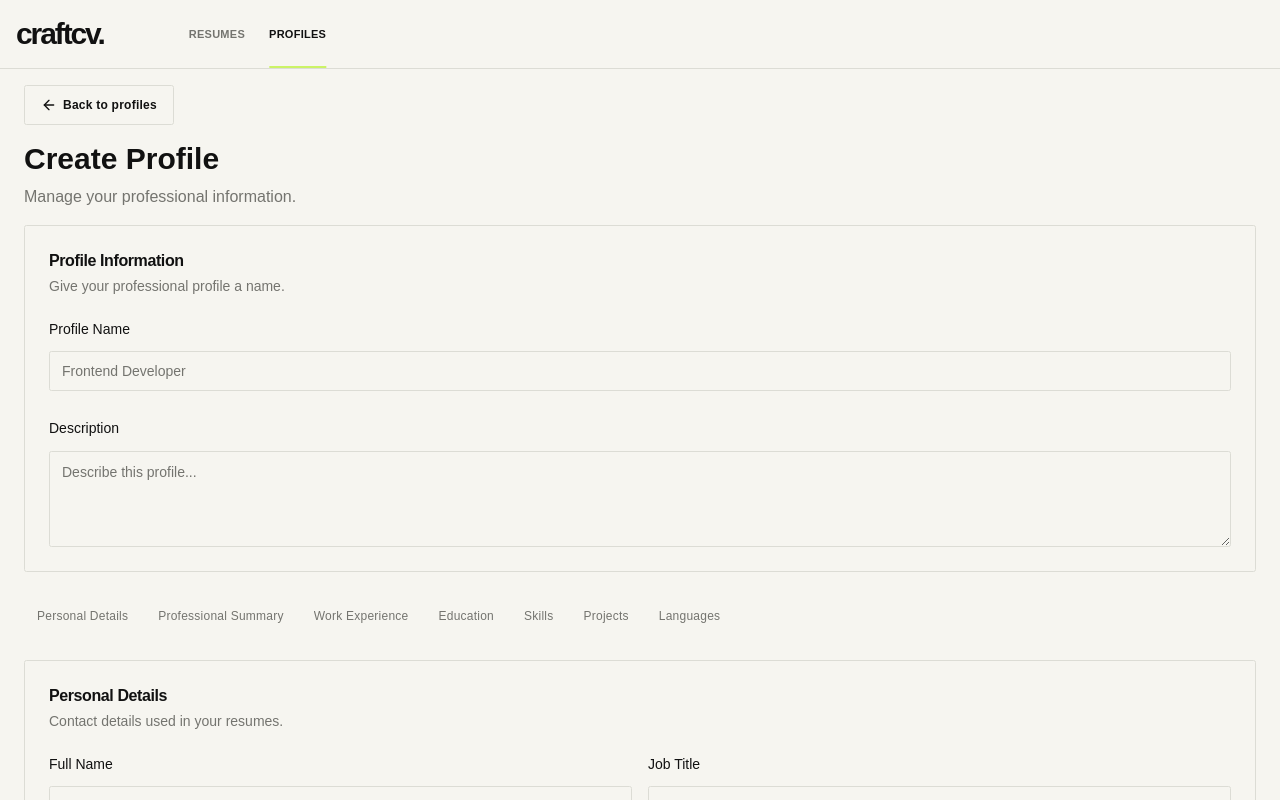
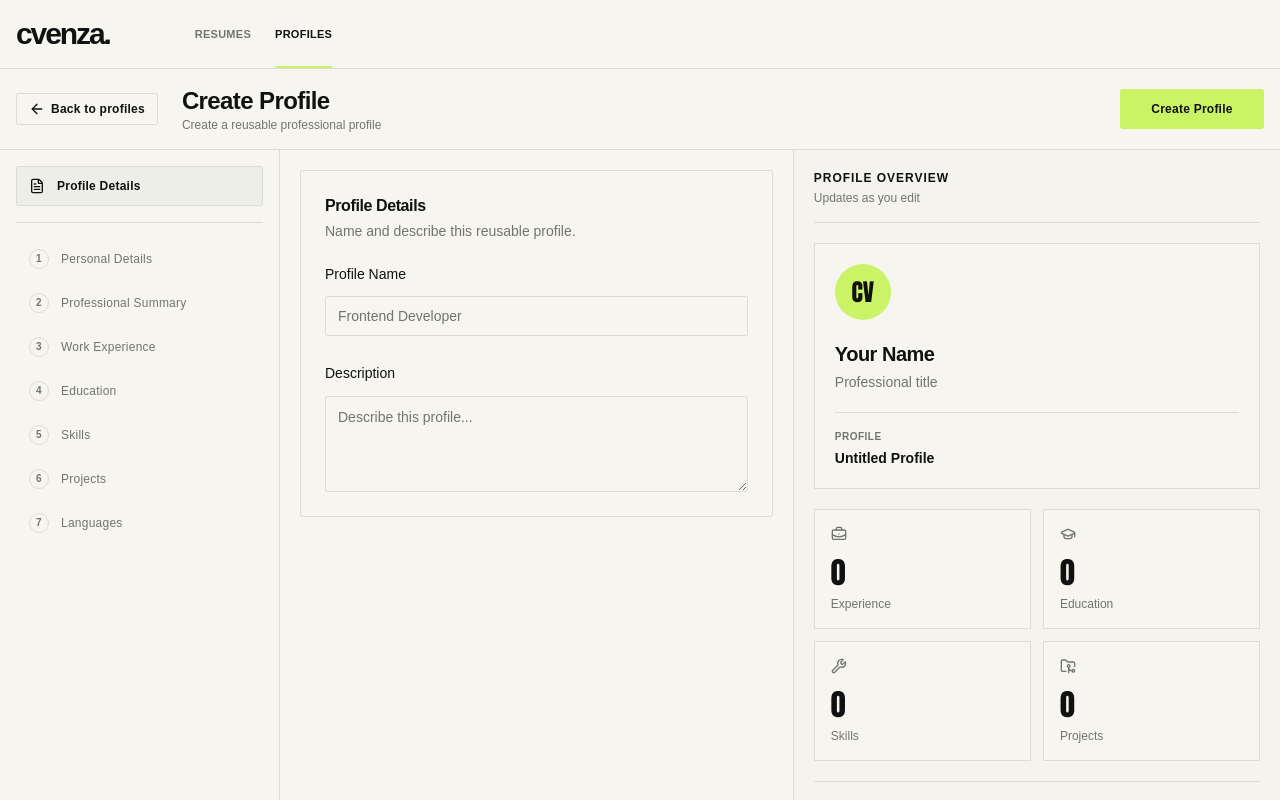
Before and after one commit to MikhailZhelnin/CraftCV, a React (Vite) app: page /profiles/new in a window 1280 px wide. Built offline with nearby package versions, Linux system fonts and the light colour scheme.

Commit message:
profile editor page; new app name

```diff
--- a/index.html
+++ b/index.html
@@ -4,7 +4,7 @@
     <meta charset="UTF-8" />
     <link rel="icon" type="image/svg+xml" href="/favicon.svg" />
     <meta name="viewport" content="width=device-width, initial-scale=1.0" />
-    <title>craftcv.</title>
+    <title>cvenza.</title>
   </head>
   <body>
     <div id="root"></div>
--- a/src/app/layouts/ui/AppHeader.tsx
+++ b/src/app/layouts/ui/AppHeader.tsx
@@ -44,7 +44,7 @@ const AppHeader = () => {
                         aria-label="CraftCV home"
                         className="mr-21.25 shrink-0 text-3xl font-black tracking-[-0.07em] text-foreground"
                     >
-                        craftcv.
+                        cvenza.
                     </NavLink>
 
                     <nav
--- a/src/modules/profiles/ui/ProfileForm.tsx
+++ b/src/modules/profiles/ui/ProfileForm.tsx
@@ -1,17 +1,24 @@
+import { useState } from "react";
 import { FormProvider, useForm, type SubmitErrorHandler } from "react-hook-form";
 import { zodResolver } from "@hookform/resolvers/zod";
+import { ArrowLeft, FileText } from "lucide-react";
+import { cn } from "cn";
 
+import { CAREER_SECTION_IDS, CareerDataSections, CareerSectionNavigator, createEmptyCareerData, findFirstInvalidCareerSection, type CareerSectionId } from "@/modules/career-data";
+
+import { EditorWorkspace } from "@/shared/components/EditorWorkspace";
+import { UnsavedChangesDialog } from "@/shared/components/UnsavedChangesDialog";
+import { useUnsavedChangesGuard } from "@/shared/hooks/useUnsavedChangesGuard";
 import { Card, CardHeader, CardTitle, CardDescription, CardContent } from "@/shared/ui/card";
-
 import { Button } from "@/shared/ui/button";
 import { Input } from "@/shared/ui/input";
 import { Textarea } from "@/shared/ui/textarea";
 import { Field, FieldLabel, FieldError } from "@/shared/ui/field";
 
-import { createEmptyCareerData, CareerDataSections, CareerSectionNavigator, CAREER_SECTION_IDS, findFirstInvalidCareerSection, scrollToCareerSection } from "@/modules/career-data";
-
 import type { ProfileDraft } from "../model/profile.types";
 import { profileFormSchema } from "../model/profile.schema";
+
+import { ProfileOverview } from "./ProfileOverview";
 
 interface ProfileFormProps {
     initialValues?: ProfileDraft;
@@ -19,46 +26,148 @@ interface ProfileFormProps {
     onCancel: () => void;
 };
 
+type ProfileEditorPanel = "details" | CareerSectionId;
+
 export function ProfileForm({ initialValues, onSubmit, onCancel }: ProfileFormProps) {
+    const isEditing = initialValues !== undefined;
+
+    const [activePanel, setActivePanel] = useState<ProfileEditorPanel>("details");
+
+    const [saveError, setSaveError] = useState<string | null>(null);
+
     const methods = useForm<ProfileDraft>({
         resolver: zodResolver(profileFormSchema),
         shouldFocusError: false,
+        shouldUnregister: false,
 
-        defaultValues: initialValues ?? {
+        defaultValues: initialValues
+            ? structuredClone(initialValues)
+            : {
                 name: "",
                 description: "",
                 careerData: createEmptyCareerData(),
             },
     });
 
-    const { register, handleSubmit, formState: { errors, isSubmitting } } = methods;
+    const { register, handleSubmit, formState: { errors, isDirty, isSubmitting } } = methods;
 
+    const navigationGuard = useUnsavedChangesGuard(isDirty);
+
+    const activeCareerSection = CAREER_SECTION_IDS.find((id) => id === activePanel) ?? null;
+
+    const onValid = (data: ProfileDraft) => {
+        setSaveError(null);
+
+        try {
+            onSubmit(data);
+
+            methods.reset(data);
+            navigationGuard.allowNextNavigation();
+
+            onCancel();
+        } catch (error) {
+            console.error("Failed to save profile:", error);
+
+            navigationGuard.resumeBlocking();
+            setSaveError("Could not save your profile. Please try again.");
+        };
+    };
 
     const onInvalid: SubmitErrorHandler<ProfileDraft> = (formErrors) => {
-        if (formErrors.name) {
-            methods.setFocus("name");
-            return;
-        };
-
-        if (formErrors.description) {
-            methods.setFocus("description");
+        if (formErrors.name || formErrors.description) {
+            setActivePanel("details");
             return;
         };
 
         const firstInvalidSection = findFirstInvalidCareerSection(formErrors, CAREER_SECTION_IDS);
 
         if (firstInvalidSection) {
-            scrollToCareerSection(firstInvalidSection);
+            setActivePanel(firstInvalidSection);
         };
     };
 
     return (
         <FormProvider {...methods}>
-            <form className="space-y-6" noValidate onSubmit={handleSubmit(onSubmit, onInvalid)}>
+            <UnsavedChangesDialog
+                open={navigationGuard.isBlocked}
+                onStay={navigationGuard.stay}
+                onLeave={navigationGuard.leave}
+            />
+
+            <form className="flex h-full min-h-0 flex-col" noValidate onSubmit={handleSubmit(onValid, onInvalid)}>
+                <header className="shrink-0 border-b border-border">
+                    <div className="flex flex-wrap items-center justify-between gap-4 px-4 py-4">
+                        <div className="flex flex-wrap items-center gap-6">
+                            <Button
+                                type="button"
+                                variant="outline"
+                                size="sm"
+                                onClick={onCancel}
+                            >
+                                <ArrowLeft className="size-4" />
+                                Back to profiles
+                            </Button>
+
+                            <div>
+                                <h1 className="text-2xl font-semibold tracking-tight">{isEditing ? "Edit Profile" : "Create Profile"}</h1>
+                                <p className="text-xs text-muted-foreground">{isEditing ? initialValues.name : "Create a reusable professional profile"}</p>
+                            </div>
+                        </div>
+
+                        <Button
+                            type="submit"
+                            disabled={isSubmitting}
+                            className="min-w-36"
+                        >
+                            {isEditing ? "Save Changes" : "Create Profile"}
+                        </Button>
+                    </div>
+                </header>
+
+                {saveError && (
+                    <div role="alert" className="shrink-0 border-b border-destructive/20 px-6 py-3 text-sm text-destructive">{saveError}</div>
+                )}
+
+                <div className="min-h-0 flex-1 xl:overflow-hidden">
+                    <EditorWorkspace
+                        contentKey={activePanel}
+                        navigation={
+                            <div className="space-y-4">
+                                <div className="border-b border-border pb-4">
+                                    <Button
+                                        type="button"
+                                        variant="ghost"
+                                        aria-current={activePanel === "details" ? "step" : undefined}
+                                        onClick={() => setActivePanel("details")}
+                                        className={cn(
+                                            "h-10 w-full justify-start gap-3 rounded-sm border px-3 text-left text-xs",
+                                            activePanel === "details" ? "border-border bg-muted" : "border-transparent"
+                                        )}
+                                    >
+                                        <FileText className="size-4" />
+                                        Profile Details
+
+                                        {(errors.name || errors.description) && (
+                                            <span aria-label="Contains errors" className="ml-auto size-2 rounded-full bg-destructive" />
+                                        )}
+                                    </Button>
+                                </div>
+
+                                <CareerSectionNavigator
+                                    order={CAREER_SECTION_IDS}
+                                    activeId={activeCareerSection}
+                                    onSelect={setActivePanel}
+                                    errors={errors}
+                                />
+                            </div>
+                        }
+                        rightPanel={<ProfileOverview />}
+                    >
+                        {activePanel === "details" && (
                             <Card>
                                 <CardHeader>
-                        <CardTitle>Profile Information</CardTitle>
-                        <CardDescription>Give your professional profile a name.</CardDescription>
+                                    <CardTitle>Profile Details</CardTitle>
+                                    <CardDescription>Name and describe this reusable profile.</CardDescription>
                                 </CardHeader>
 
                                 <CardContent className="space-y-4">
@@ -93,19 +202,13 @@ export function ProfileForm({ initialValues, onSubmit, onCancel }: ProfileFormPr
                                     </Field>
                                 </CardContent>
                             </Card>
+                        )}
 
-                <CareerSectionNavigator order={CAREER_SECTION_IDS} errors={errors} />
-
-                <CareerDataSections />
-
-                <div className="flex justify-end gap-3">
-                    <Button type="button" variant="outline" onClick={onCancel}>
-                        Cancel
-                    </Button>
-
-                    <Button type="submit" disabled={isSubmitting}>
-                        {initialValues ? "Save Changes" : "Create Profile"}
-                    </Button>
+                        <CareerDataSections
+                            order={CAREER_SECTION_IDS}
+                            activeSectionId={activeCareerSection}
+                        />
+                    </EditorWorkspace>
                 </div>
             </form>
         </FormProvider>
--- a/src/modules/profiles/ui/ProfileList.tsx
+++ b/src/modules/profiles/ui/ProfileList.tsx
@@ -12,12 +12,6 @@ interface ProfileListProps {
 };
 
 export function ProfileList({ profiles, onEdit, onDelete, onCreateNew }: ProfileListProps) {
-    if (profiles.length === 0) {
-        return (
-            <p className="text-center text-gray-500">No profiles yet.</p>
-        );
-    };
-
     return (
         <div className="grid auto-rows-fr grid-cols-1 gap-4 min-[480px]:grid-cols-2 md:grid-cols-3 xl:grid-cols-4 mb-4">
             {profiles.map((profile => (
--- /dev/null
+++ b/src/modules/profiles/ui/ProfileOverview.tsx
@@ -0,0 +1,86 @@
+import { useFormContext, useWatch } from "react-hook-form";
+import { BriefcaseBusiness, GraduationCap, FolderGit2, Wrench } from "lucide-react";
+
+import type { ProfileDraft } from "../model/profile.types";
+
+export function ProfileOverview() {
+    const { control } = useFormContext<ProfileDraft>();
+
+    const profileName = useWatch({ control, name: "name" });
+    const description = useWatch({ control, name: "description" });
+    const careerData = useWatch({ control, name: "careerData" });
+
+    const fullName = careerData.personal.fullName.trim();
+    const jobTitle = careerData.personal.jobTitle.trim();
+
+    const initials = fullName ? fullName.split(/\s+/).slice(0, 2).map((part) => part[0]).join("").toUpperCase() : "CV";
+
+    const stats = [
+        {
+            label: "Experience",
+            value: careerData.experience.length,
+            icon: BriefcaseBusiness,
+        },
+        {
+            label: "Education",
+            value: careerData.education.length,
+            icon: GraduationCap,
+        },
+        {
+            label: "Skills",
+            value: careerData.skills.length,
+            icon: Wrench,
+        },
+        {
+            label: "Projects",
+            value: careerData.projects.length,
+            icon: FolderGit2,
+        },
+    ];
+
+    return (
+        <div className="space-y-5">
+            <div className="border-b border-border pb-4">
+                <h2 className="text-xs font-bold uppercase tracking-[0.08em]">Profile Overview</h2>
+                <p className="mt-1 text-xs text-muted-foreground">Updates as you edit</p>
+            </div>
+
+            <div className="border border-border bg-card p-5">
+                <div className="mb-5 flex size-14 items-center justify-center rounded-full bg-primary font-display text-2xl text-primary-foreground">
+                    {initials}
+                </div>
+
+                <h3 className="wrap-break-word text-xl font-semibold tracking-tight">{fullName || "Your Name"}</h3>
+
+                <p className="mt-1 text-sm text-muted-foreground"> {jobTitle || "Professional title"}</p>
+
+                <div className="mt-5 border-t border-border pt-4">
+                    <p className="text-[10px] font-semibold uppercase tracking-wider text-muted-foreground">Profile</p>
+                    <p className="mt-1 text-sm font-semibold">{profileName || "Untitled Profile"}</p>
+                    {description && (
+                        <p className="mt-2 wrap-break-word text-xs leading-relaxed text-muted-foreground">{description}</p>
+                    )}
+                </div>
+            </div>
+
+            <div className="grid grid-cols-2 gap-3">
+                {stats.map(({ label, value, icon: Icon }) => (
+                    <div key={label} className="border border-border bg-card p-4">
+                        <Icon className="mb-4 size-4 text-muted-foreground" />
+
+                        <p className="font-display text-3xl leading-none">{value}</p>
+                        <p className="mt-2 text-xs text-muted-foreground">{label}</p>
+                    </div>
+                ))}
+            </div>
+
+            <div className="border-t border-border pt-4">
+                <p className="text-xs leading-relaxed text-muted-foreground">
+                    Your profile is a reusable source of career
+                    information. Create tailored resumes without
+                    changing the original profile.
+                </p>
+            </div>
+        </div>
+    );
+};
--- a/src/pages/profile-editor/ProfileEditorPage.tsx
+++ b/src/pages/profile-editor/ProfileEditorPage.tsx
@@ -1,7 +1,4 @@
 import { useNavigate, useParams } from "react-router";
-import { ArrowLeft } from "lucide-react";
-
-import { Button } from "@/shared/ui/button";
 
 import { ProfileForm, useProfilesStore, type ProfileDraft } from "@/modules/profiles";
 
@@ -16,35 +13,24 @@ export function ProfileEditorPage() {
     const profile = id ? profiles.find((item) => item.id === id) : undefined;
 
     if (id && !profile) {
-        return <p>Profile not found.</p>;
+        return (
+            <div className="p-6">
+                <h1 className="text-2xl font-semibold">Profile not found</h1>
+                <p className="text-sm text-muted-foreground">This profile does not exist or was deleted.</p>
+            </div>
+        );
     };
 
-    const handleSubmit = (data: ProfileDraft) => {
+    const handleSave = (data: ProfileDraft) => {
         if (id) {
             updateProfile(id, data);
         } else {
             createProfile(data);
         };
-
-        navigate("/profiles");
     };
 
     return (
-        <div className="py-4">
-            <div className="t-container">
-                <div>
-                    <div>
-                        <Button className="mb-4" variant={"outline"} onClick={() => navigate("/profiles")}>
-                            <ArrowLeft className="size-4" />
-                            Back to profiles
-                        </Button>
-
-                        <div className="mb-4">
-                            <h1 className="text-3xl font-bold">{id ? "Edit Profile" : "Create Profile"}</h1>
-                            <p className="mt-2 text-muted-foreground">Manage your professional information.</p>
-                        </div>
-                    </div>
-
+        <div className="h-full min-h-0">
             <ProfileForm
                 key={id ?? "new"}
                 initialValues={
@@ -56,11 +42,9 @@ export function ProfileEditorPage() {
                         }
                         : undefined
                 }
-                        onSubmit={handleSubmit}
+                onSubmit={handleSave}
                 onCancel={() => navigate("/profiles")}
             />
         </div>
-            </div>
-        </div>
     );
 };
--- a/src/pages/profiles/ProfilesPage.tsx
+++ b/src/pages/profiles/ProfilesPage.tsx
@@ -147,7 +147,7 @@ const ProfilesPage = () => {
                                         value={search}
                                         onChange={(event) => setSearch(event.target.value)}
                                         placeholder="Search..."
-                                        aria-label="Search resumes"
+                                        aria-label="Search profiles"
                                         className="h-8 w-36 rounded-sm bg-card pl-8 text-xs sm:w-42"
                                     />
                                 </div>
@@ -163,7 +163,7 @@ const ProfilesPage = () => {
                                 >
                                     <SelectTrigger
                                         size="sm"
-                                        aria-label="Sort resumes"
+                                        aria-label="Sort profiles"
                                         className="w-31 rounded-sm text-xs"
                                     >
                                         <SelectValue />
```
Lines whose indentation alone changed are shown as unchanged.
